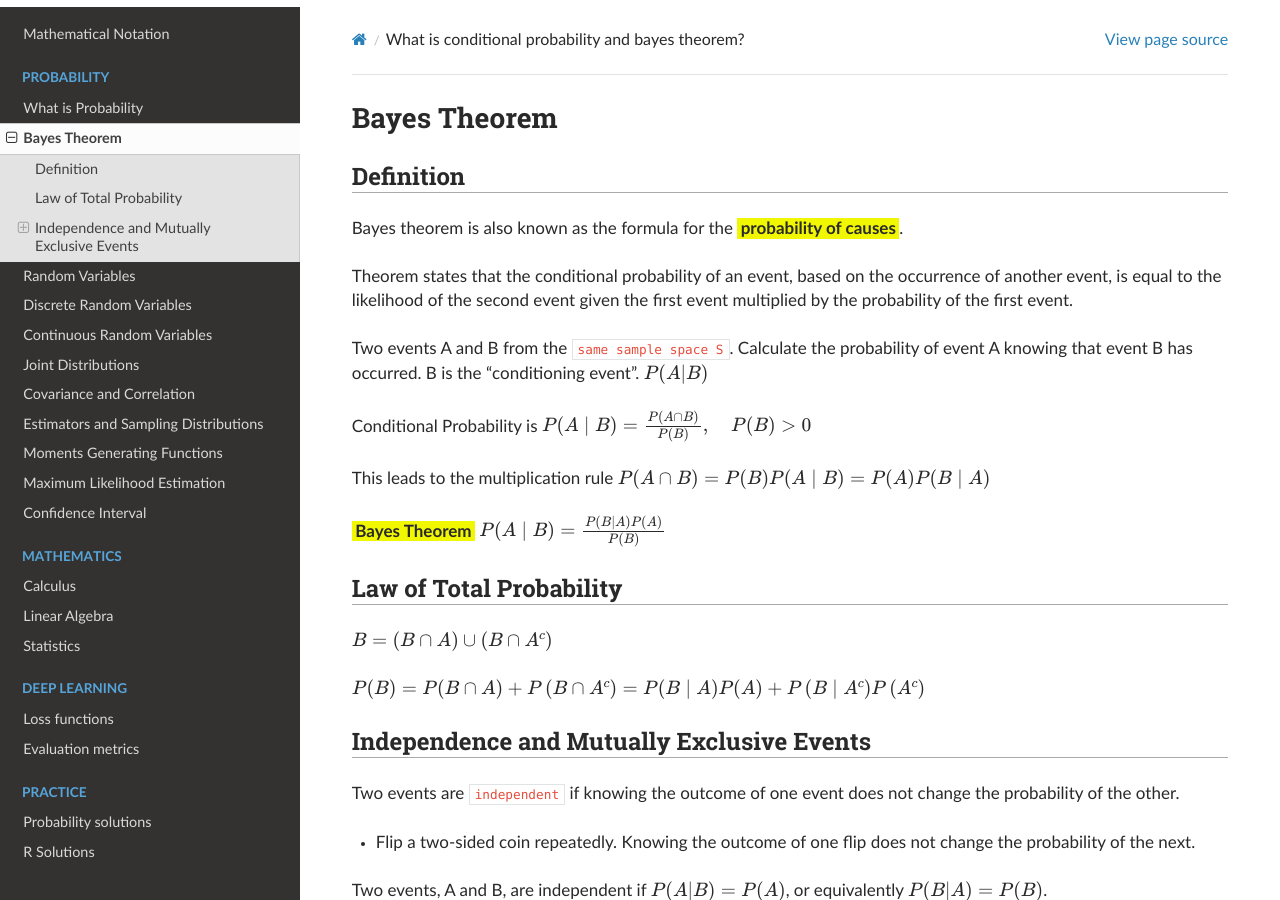
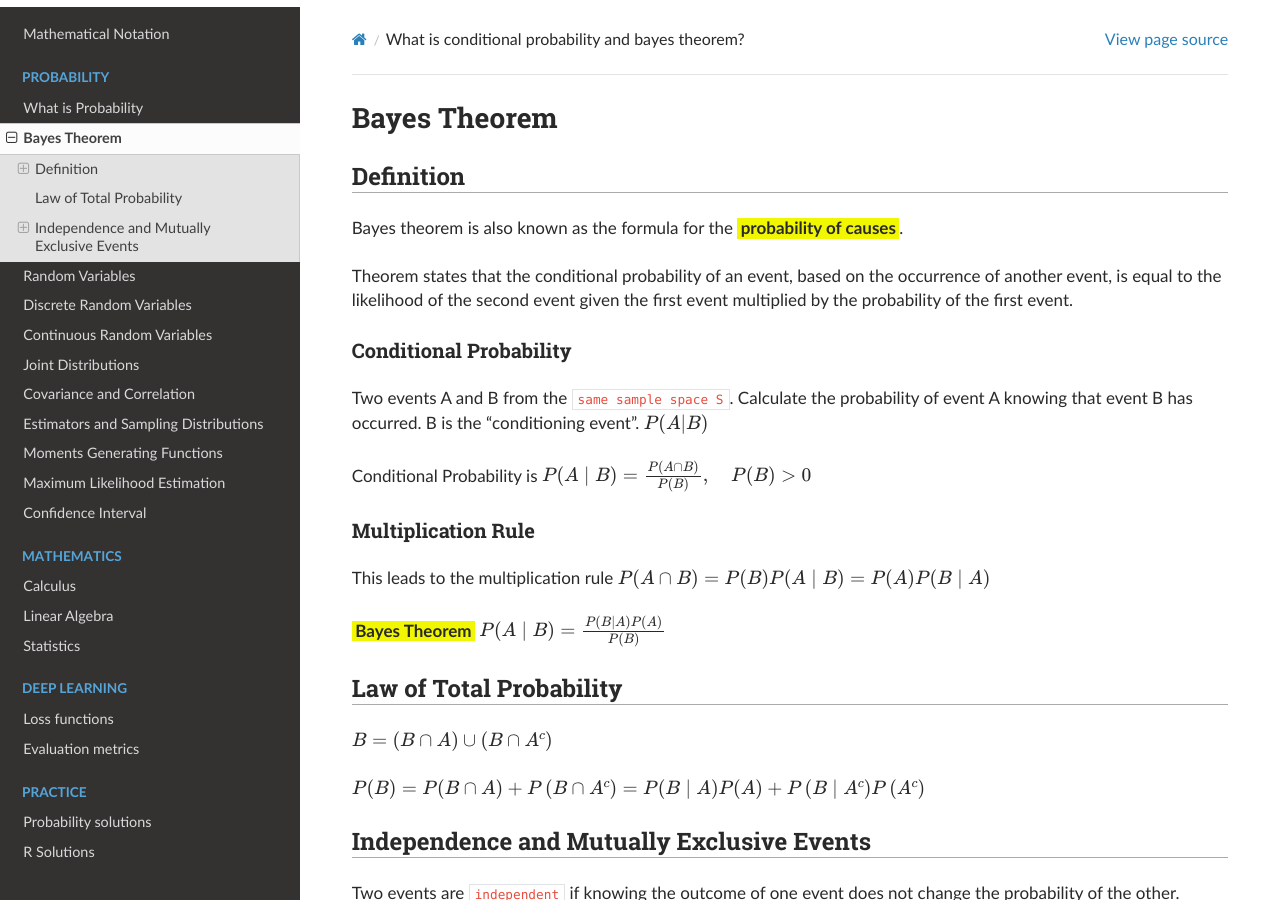
Before and after one commit to akkefa/ml-notes, a Sphinx documentation site: the page built from docs/probability/conditional_probability_and_bayes_theorem.md, in a window 1280 px wide and 900 px high. Built offline with Sphinx 7.4.7 and the Read the Docs theme 2.0.0, drawn with Linux system fonts in a browser that asks for light colours.

Commit message:
bug fixed.

```diff
--- a/docs/probability/conditional_probability_and_bayes_theorem.md
+++ b/docs/probability/conditional_probability_and_bayes_theorem.md
@@ -15,11 +15,14 @@
 Theorem states that the conditional probability of an event, based on the occurrence of another event, is equal to the
 likelihood of the second event given the first event multiplied by the probability of the first event.
 
+### Conditional Probability
+
 Two events A and B from the `same sample space S`. Calculate the probability of event A knowing that event B has occurred.
 B is the “conditioning event”. $P(A|B)$
 
 Conditional Probability is $P(A \mid B)=\frac{P(A \cap B)}{P(B)}, \quad P(B)>0$
 
+### Multiplication Rule
 This leads to the multiplication rule  $P(A \cap B) = P(B) P(A \mid B) = P(A) P(B \mid A)$
 
 **Bayes Theorem** $P(A \mid B) = \frac{P(B \mid A)P(A)} {P(B)}$
```
